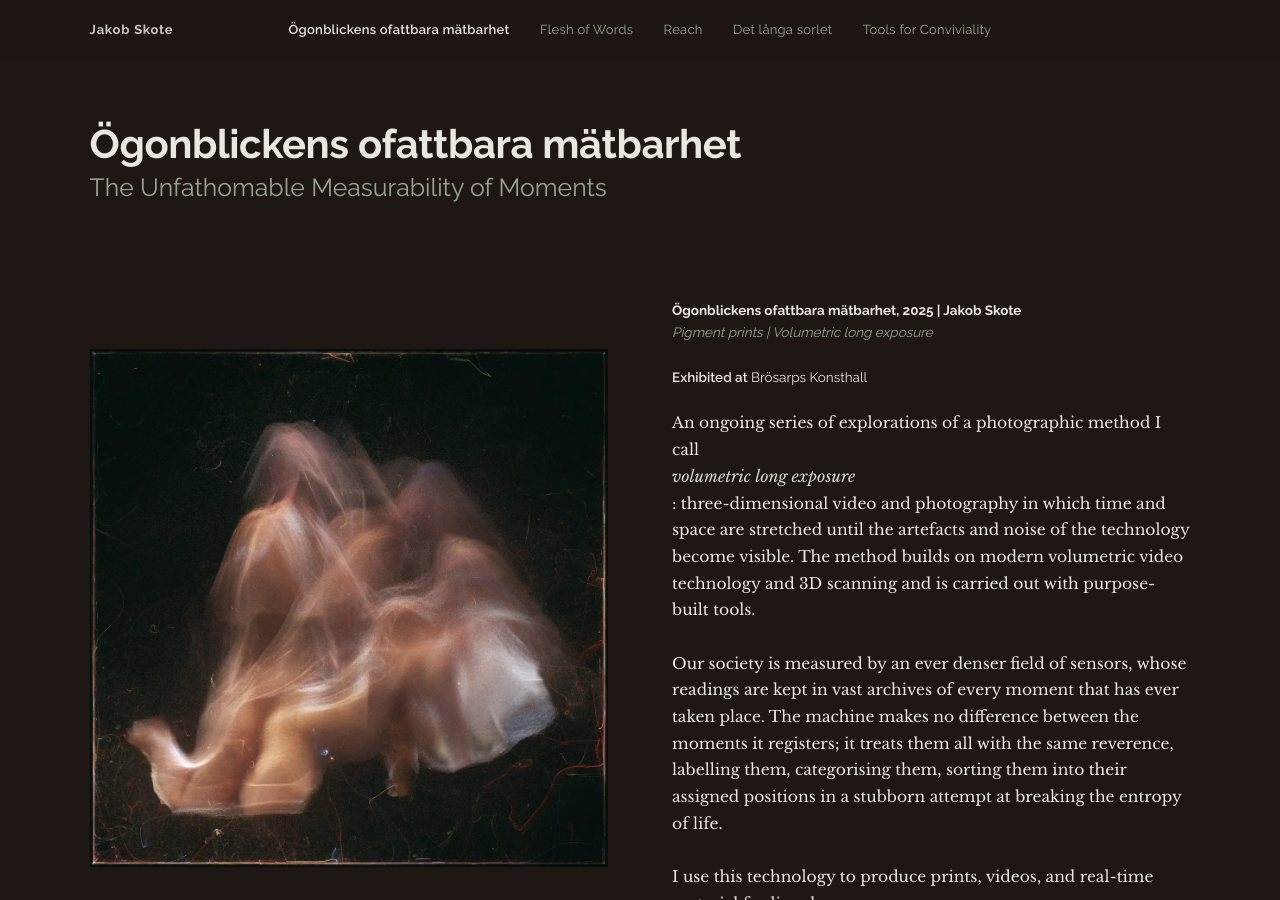
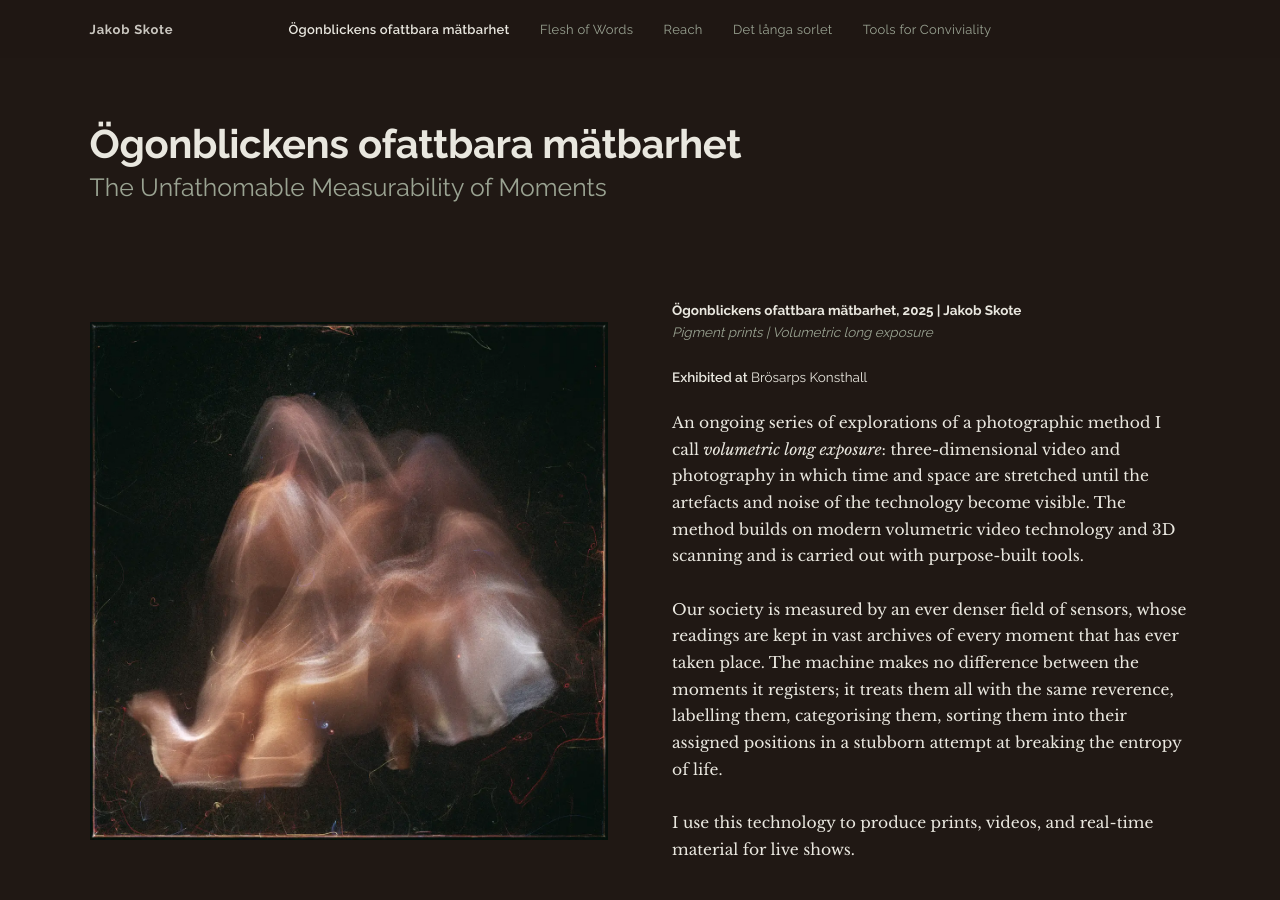
Before and after one commit to skoteskote/site, a Jekyll site: the page built from portfolio.html, in a window 1280 px wide and 900 px high. Built offline with Jekyll 4.4.1, drawn with Linux system fonts in a browser that asks for light colours.

Commit message:
Fix italic phrases breaking onto their own line
The lede style keyed off `p > em:only-child`, but :only-child counts
element siblings and ignores text nodes, so any paragraph containing a
single <em> anywhere matched and display:block forced a line break
mid-sentence. Mark the lede explicitly with a kramdown {: .lede} instead.

Co-Authored-By: Claude Opus 5 (1M context) <noreply@anthropic.com>

```diff
--- a/_data/portfolio.yml
+++ b/_data/portfolio.yml
@@ -20,7 +20,7 @@
 # Swap the order of the cells to move the image from the right to the left.
 #
 # In the markdown files:
-#   a paragraph that is entirely in *italics* becomes the opening lede
+#   a paragraph followed by a {: .lede} line becomes the brighter opening line
 #   a > blockquote becomes a pull quote, its last line the attribution
 #
 # bg: the background tint the page eases to while that image is on screen.
--- a/_includes/portfolio/reach.md
+++ b/_includes/portfolio/reach.md
@@ -1,4 +1,5 @@
 *You cannot hear each other, you cannot see each other, you can only feel each other's warmth.*
+{: .lede}
 
 Reach combines hand clay sculpting, traditional bronze casting, electronics, and spatial computing. The project consists of three bronzes connected through a virtual augmented reality layer. When you touch one sculpture, 300 temperature sensors inside pick up your touch and transmit it to the others, through AR, vibrations and sound.
 
--- a/portfolio.html
+++ b/portfolio.html
@@ -214,9 +214,8 @@ sitemap: false
 
         .copy em { font-style: italic; }
 
-        /* a paragraph that is entirely italic reads as the opening lede */
-        .copy p > em:only-child {
-            display: block;
+        /* a paragraph marked {: .lede} in the markdown reads as the opening line */
+        .copy p.lede {
             font-size: 1.03em;
             color: #d5d8cc;
         }
```
